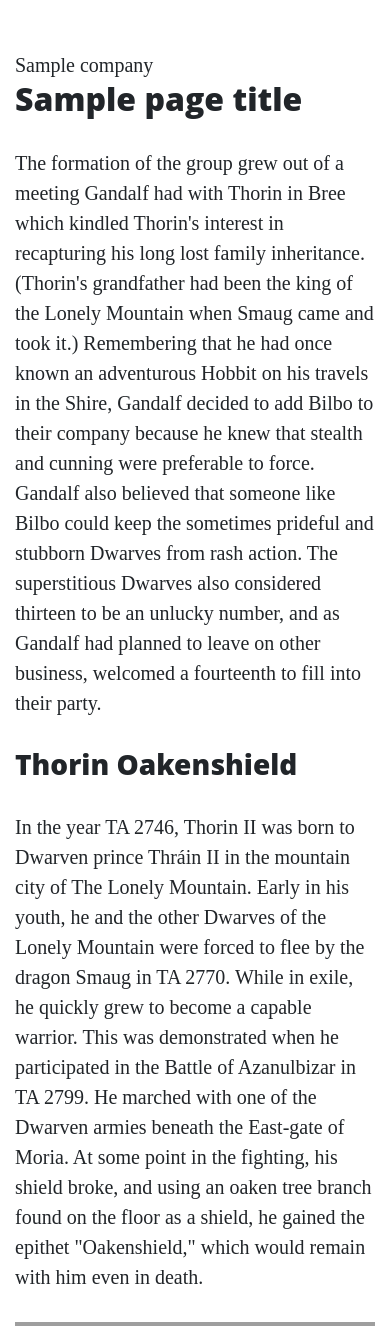
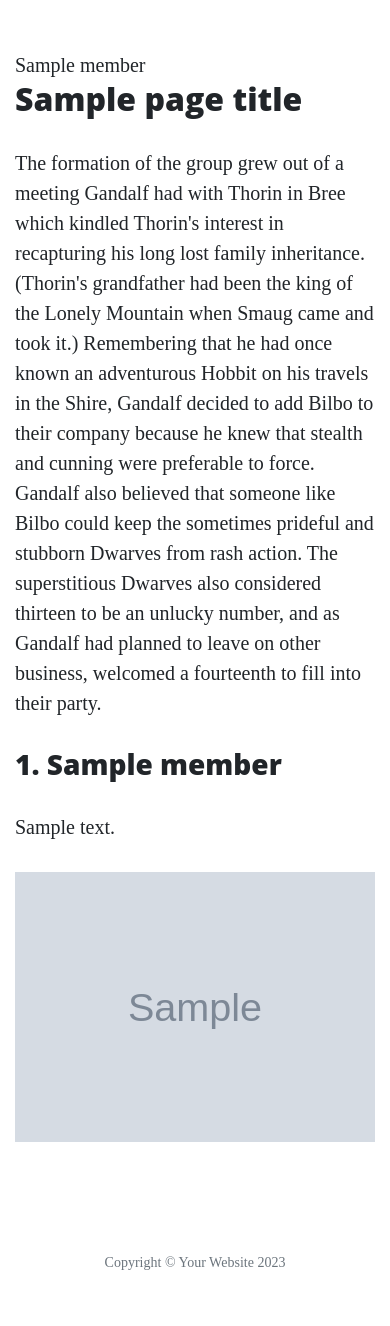
Before and after one commit to Studentofcodeinstitute/flask-1, a Flask app: template templates/about.html in a window 390 px wide. Shown: the part 533-1859 px from the top of the page. After the commit the page ends 1803 px from the top, so only its background shows below. Run offline with Flask 3, Linux system fonts and the light colour scheme; the template is opened without the code that fills it: most values are stand-ins (such as "Sample title", 1, 10 or a date in 2020); grey boxes marked "Sample" are stand-in pictures; some libraries are stand-ins or nearby versions; grey boxes are pictures that could not be loaded.

Commit message:
Add paragraph and image content in company.json file

```diff
--- a/run.py
+++ b/run.py
@@ -14,7 +14,7 @@ def index():
 @app.route("/about")
 def about():
     data = []
-    with open("data/company.js", "r") as json_data:
+    with open("data/company.json", "r") as json_data:
         data = json.load(json_data)
     return render_template("about.html", page_title="About", company=data)
 
--- a/templates/about.html
+++ b/templates/about.html
@@ -1,53 +1,56 @@
 {% extends "base.html" %}
 {% block content %}
-{{ company }}
+
+{{ company[1]["name"] }}
 
 <h2>{{ page_title }}</h2>
 <p>
-    The formation of the group grew out of a meeting Gandalf had with Thorin in Bree which kindled Thorin's interest in
-    recapturing his long lost family inheritance. (Thorin's grandfather had been the king of the Lonely Mountain when
-    Smaug came and took it.) Remembering that he had once known an adventurous Hobbit on his travels in the Shire,
-    Gandalf decided to add Bilbo to their company because he knew that stealth and cunning were preferable to force.
-    Gandalf also believed that someone like Bilbo could keep the sometimes prideful and stubborn Dwarves from rash
-    action. The superstitious Dwarves also considered thirteen to be an unlucky number, and as Gandalf had planned to
-    leave on other business, welcomed a fourteenth to fill into their party.
+  The formation of the group grew out of a meeting Gandalf had with Thorin in
+  Bree which kindled Thorin's interest in recapturing his long lost family
+  inheritance. (Thorin's grandfather had been the king of the Lonely Mountain
+  when Smaug came and took it.) Remembering that he had once known an
+  adventurous Hobbit on his travels in the Shire, Gandalf decided to add Bilbo
+  to their company because he knew that stealth and cunning were preferable to
+  force. Gandalf also believed that someone like Bilbo could keep the sometimes
+  prideful and stubborn Dwarves from rash action. The superstitious Dwarves also
+  considered thirteen to be an unlucky number, and as Gandalf had planned to
+  leave on other business, welcomed a fourteenth to fill into their party.
 </p>
 
+{% for member in company %}
+
 <div class="row featurette">
+
+    {% if loop.index % 2 != 0 %}
+
     <div class="col-md-7">
-        <h3>Thorin Oakenshield</h3>
-        <p>
-            In the year TA 2746, Thorin II was born to Dwarven prince Thráin II in the mountain city of The Lonely
-            Mountain.
-            Early in his youth, he and the other Dwarves of the Lonely Mountain were forced to flee by the dragon Smaug
-            in TA
-            2770. While in exile, he quickly grew to become a capable warrior. This was demonstrated when he
-            participated in the
-            Battle of Azanulbizar in TA 2799. He marched with one of the Dwarven armies beneath the East-gate of Moria.
-            At some
-            point in the fighting, his shield broke, and using an oaken tree branch found on the floor as a shield, he
-            gained
-            the epithet "Oakenshield," which would remain with him even in death.
-        </p>
+        <h3>{{ loop.index }}. {{ member.name }}</h3>
+        <p>{{ member.description }}</p>
     </div>
     <div class="col-md-5">
-        <img src="https://vignette.wikia.nocookie.net/lotr/images/3/3f/ThorinBIG.jpg" alt="">
+        <img src="{{ member.image_source }}" alt="" class="featurette-image image-responsive">
     </div>
+
+    {% else %}
+
+    <div class="col-md-5">
+        <img src="{{ member.image_source }}" alt="" class="featurette-image image-responsive">
+    </div>
+    <div class="col-md-7">
+        <h3>{{ loop.index }}. {{ member.name }}</h3>
+        <p>{{ member.description }}</p>
+    </div>
+
+    {% endif %}
+
 </div>
 
-<div class="row featurette">
-    <div class="col-md-5">
-        <img src="https://vignette.wikia.nocookie.net/lotr/images/b/b4/The-Hobbit-Fili-and-Kili.jpg" alt="">
-    </div>
-    <div class="col-md-7">
-        <h3>Fili and Kili</h3>
-        <p>
-            Fíli and Kíli were nephews of Thorin, who was the elder brother of their mother Dís. They were also nephews
-            of
-            Frerin, grandsons of Thráin II, and great-grandsons of Thrór. Fíli's most distinguishing feature was his
-            long nose,
-            the longest of any of the Dwarves in Thorin's company.
-        </p>
-    </div>
-</div>
+{% if loop.index != loop.length %}
+
+<hr class="featurette-divider">
+
+{% endif %}
+
+{% endfor %}
+
 {% endblock %}
```
Also changed, not shown: data/company.json (+58 -3 lines).
